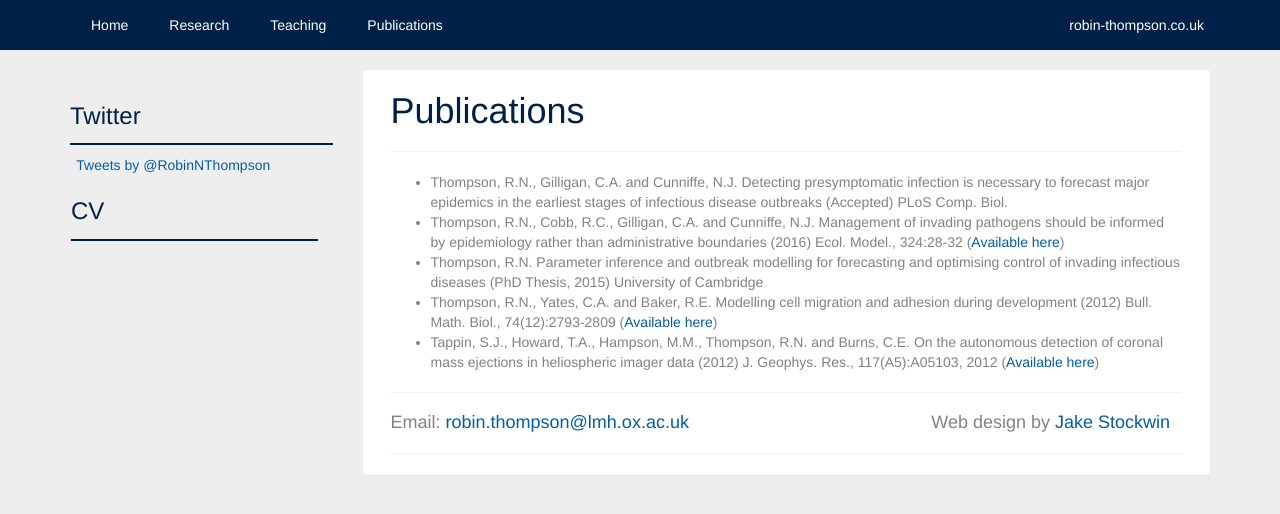
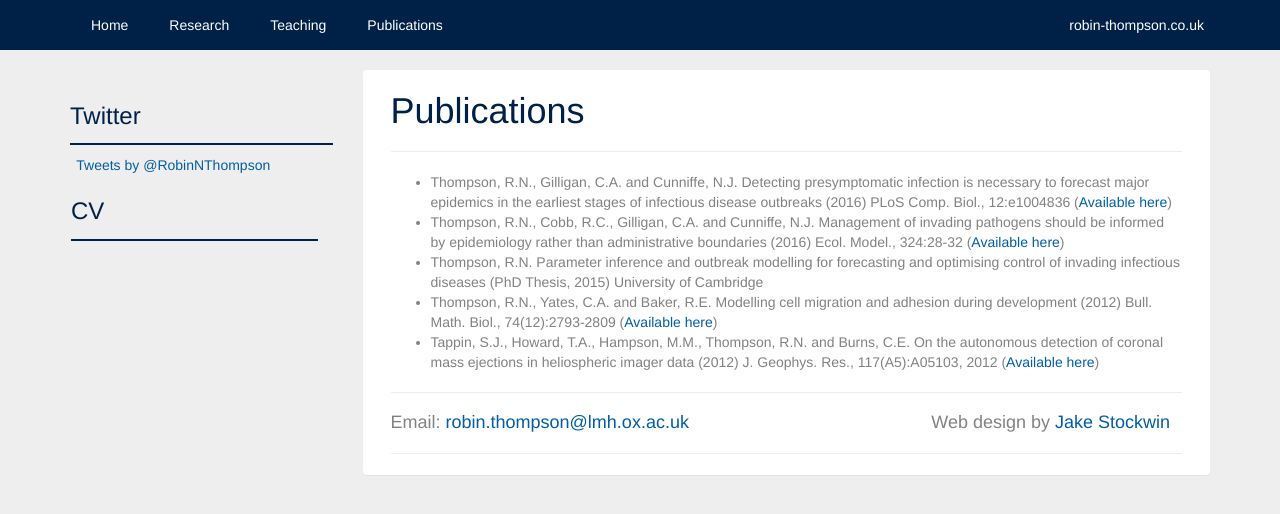
Before and after one commit to robin-thompson/robin-thompson.github.io, a Jekyll site: the page built from publications.html, in a window 1280 px wide. Shown: the top 514 px of the page. Built offline with Jekyll 4.4.1, drawn with Linux system fonts in a browser that asks for light colours; nearby versions of some CDN libraries; comment, search, counter and statistics services are not loaded.

Commit message:
Update publications

```diff
--- a/_publications/005-Detecting presymptomatic infection is necessary to forecast major outbreaks of infectious disease.html
+++ b/_publications/005-Detecting presymptomatic infection is necessary to forecast major outbreaks of infectious disease.html
@@ -1,6 +1,8 @@
 ---
 title: Detecting presymptomatic infection is necessary to forecast major epidemics in the earliest stages of infectious disease outbreaks
 authors: Thompson, R.N., Gilligan, C.A. and Cunniffe, N.J.
-ref: PLoS Comp. Biol.
-year: Accepted
+year: 2016
+ref: PLoS Comp. Biol., 12:e1004836
+link: http://journals.plos.org/ploscompbiol/article?id=10.1371/journal.pcbi.1004836
+linkname: Available here
 ---
```
